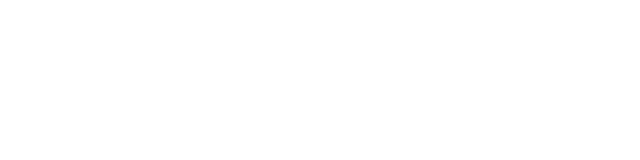
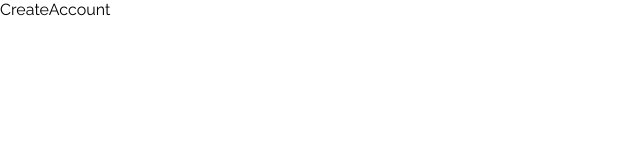
Before and after one commit to 99aliyousif99/Shoppe, a React (Vite) app: page / in a window 1280 px wide. Shown: the top 160 px of the page, without its empty margins (0-640 px from the left). Built offline with nearby package versions, Linux system fonts and the light colour scheme.

Commit message:
add CreateAccount component and integrate it into App

```diff
--- a/src/App.jsx
+++ b/src/App.jsx
@@ -1,11 +1,12 @@
 import "./App.css";
 // import Intro from "./pages/Intro/Intro";
-
+import CreateAccount from "./pages/CreateAccount/CreateAccount"
 
 function App() {
   return (
     <>
      {/* <Intro/> */}
+     <CreateAccount/>
     </>
   );
 }
--- a/src/pages/CreateAccount/CreateAccount.jsx
+++ b/src/pages/CreateAccount/CreateAccount.jsx
@@ -0,0 +1,9 @@
+import React from 'react'
+import "./CreateAccount.css"
+const CreateAccount = () => {
+  return (
+    <div>CreateAccount</div>
+  )
+}
+
+export default CreateAccount
```
